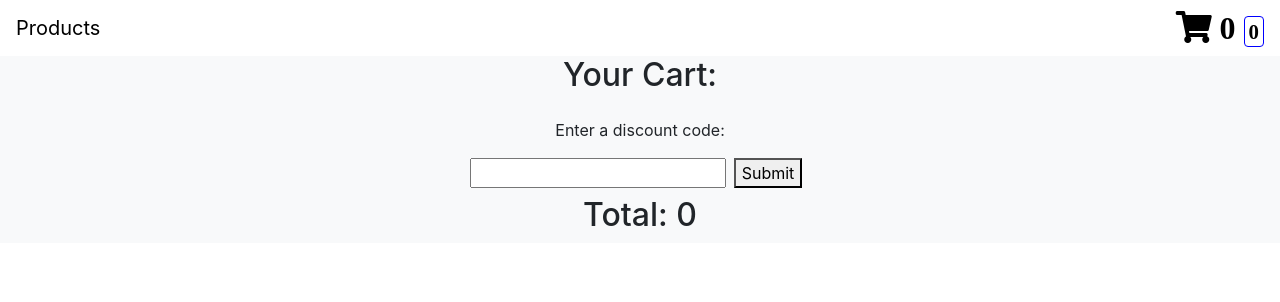
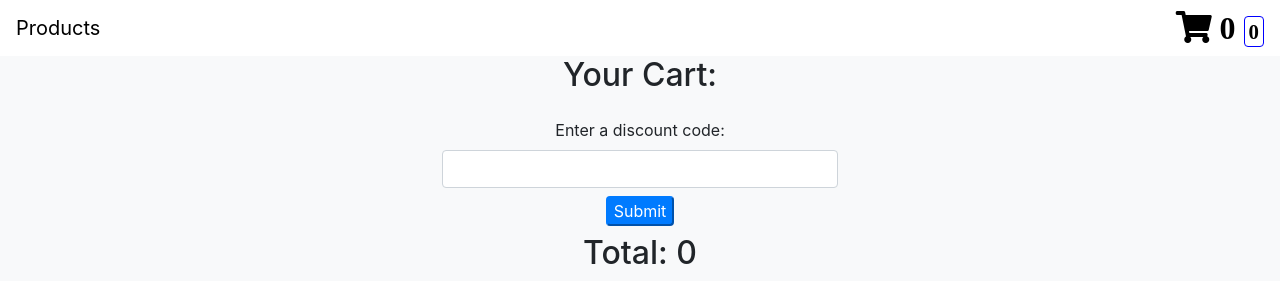
Before and after one commit to langevinj/react-redux-shoply, a React (Create React App) app: page /cart in a window 1280 px wide. Shown: the top 302 px of the page. Built offline with nearby package versions, Linux system fonts and the light colour scheme.

Commit message:
Adjust input sizing

```diff
--- a/src/Cart.js
+++ b/src/Cart.js
@@ -44,10 +44,10 @@ function Cart() {
                 <div className="col"></div>
                 <div className="col">
                     <form onSubmit={handleSubmit}>
-                        <label htmlFor="discount-field">Enter a discount code:</label>
-                        <input type="text" name="discount-field" value={formCode} id="discount-field" onChange={handleChange}></input>
+                        <label htmlFor="discount-field" className="form-label">Enter a discount code:</label>
+                        <input type="text" name="discount-field" value={formCode} id="discount-field" onChange={handleChange} className="form-control"></input>
                         {error ? <p className="text-danger">Invalid discount code.</p> : null}
-                        <button>Submit</button>
+                        <button className="btn-primary rounded">Submit</button>
                     </form>
                 </div>
                 <div className="col"></div>
--- a/src/ProductCard.js
+++ b/src/ProductCard.js
@@ -30,7 +30,7 @@ function ProductCard({ id, item, details=false}) {
             <button className="remove-button btn-primary rounded" onClick={remove}>Remove from cart</button>
         </div>
         </Link>
-        {item.qty ? <QuantityAdjuster id={id} /> : null}
+            {item.qty ? <div className="form-group row"><div className="col"></div><div className="col-xs-2"><QuantityAdjuster id={id} /></div><div className="col"></div></div> : null}
         </>
     )
 }
--- a/src/QuantityAdjuster.js
+++ b/src/QuantityAdjuster.js
@@ -24,8 +24,8 @@ function QuantityAdjuster({ id }) {
 
     return (
         <>
-          <label htmlFor="productQuantity">QTY: </label>
-          <input type="number" value={cart[id].qty} name="productQuantity" id="productQuantity" onChange={handleChange}></input>
+          <label htmlFor="productQuantity" className="form-label">QTY: </label>
+          <input type="number" value={cart[id].qty} name="productQuantity" id="productQuantity" onChange={handleChange} className="form-control input-sm"></input>
         </>
     )
 }
```
Also changed, not shown: 1 other file (tests, documents, lock files or other folders).
